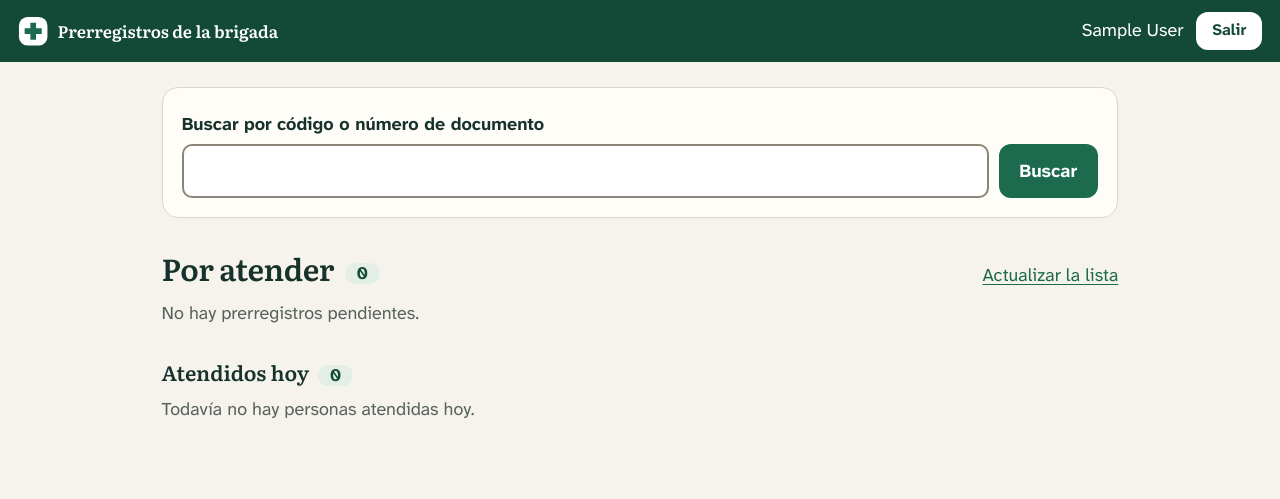
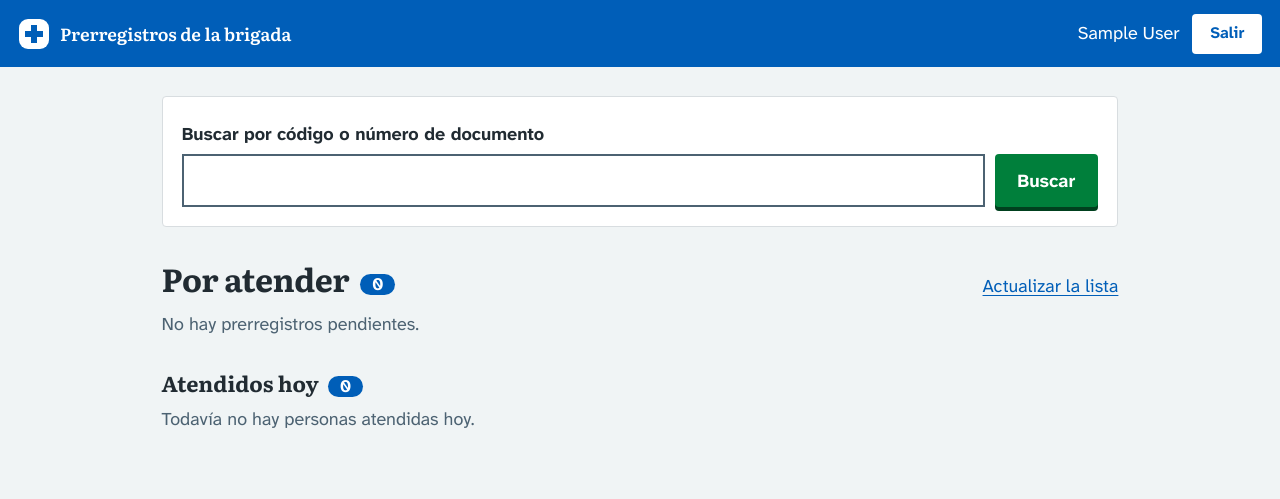
Before and after one commit to kitsalud-movil-plats1/apps, a Flask app: page / in a window 1280 px wide. Shown: the top 499 px of the page. Run offline with Flask 3, Linux system fonts and the light colour scheme; the visitor is signed in with stand-in values (Sample User, id 1); data that the repository does not hold is empty; some libraries are stand-ins or nearby versions.

Commit message:
Cambia la paleta de las páginas a la del sistema de diseño del NHS

```diff
--- a/clinica01/consultas/static/estilo.css
+++ b/clinica01/consultas/static/estilo.css
@@ -1,6 +1,10 @@
 /* Apariencia común de las páginas del kit (portal, prerregistro, consulta y
-   certificado). Las fuentes van junto a este archivo, en fuentes/, para que
-   todo se vea igual sin Internet. Licencia SIL OFL 1.1 en fuentes/OFL.txt */
+   certificado). La paleta y los patrones (foco amarillo, botón con sombra,
+   bordes de campo oscuros, fondo gris claro) siguen el sistema de diseño del
+   servicio de salud del Reino Unido (service-manual.nhs.uk), pensado para
+   personas de todas las edades y niveles de lectura, con contraste AA. Las
+   fuentes van junto a este archivo, en fuentes/, para que todo se vea igual sin
+   Internet. Licencia SIL OFL 1.1 en fuentes/OFL.txt */
 @font-face {
   font-family: "Atkinson Hyperlegible Next";
   src: url("fuentes/atkinson-hyperlegible-next.woff2") format("woff2");
@@ -15,31 +19,33 @@
 }
 
 :root {
-  --tinta: #17322d;
-  --gris: #57625e;
-  --verde: #1d6b4f;
-  --verde-hondo: #134a37;
-  --verde-suave: #e3eee7;
-  --papel: #f6f3ec;
-  --hoja: #fffdf8;
-  --borde: #ddd5c6;
-  --borde-campo: #8a8577;
-  --ladrillo: #a3341f;
-  --ladrillo-suave: #f8e4dc;
-  --foco: #d99a00;
-  --texto: "Atkinson Hyperlegible Next", sans-serif;
-  --titulo: "Literata", Georgia, serif;
+  --tinta: #212b32;
+  --gris: #4c6272;
+  --azul: #005eb8;
+  --azul-hondo: #003087;
+  --azul-suave: #e8f1fa;
+  --verde: #007f3b;
+  --verde-hondo: #00401e;
+  --fondo: #f0f4f5;
+  --blanco: #ffffff;
+  --borde: #d8dde0;
+  --borde-campo: #4c6272;
+  --rojo: #d5281b;
+  --rojo-suave: #fbe9e7;
+  --foco: #ffeb3b;
+  --fuente: "Atkinson Hyperlegible Next", sans-serif;
+  --fuente-titulo: "Literata", Georgia, serif;
 }
 
 * { box-sizing: border-box; }
 html { -webkit-text-size-adjust: 100%; }
 body {
   margin: 0;
-  font-family: var(--texto);
+  font-family: var(--fuente);
   font-size: 1.125rem;
   line-height: 1.55;
   color: var(--tinta);
-  background: var(--papel);
+  background: var(--fondo);
 }
 
 .barra {
@@ -48,43 +54,65 @@ body {
   align-items: center;
   justify-content: space-between;
   gap: .6rem 1rem;
-  padding: .75rem 1.1rem;
-  background: var(--verde-hondo);
-  color: #fff;
+  padding: .85rem 1.1rem;
+  color: var(--blanco);
+  background: var(--azul);
 }
 .marca {
   display: flex;
   align-items: center;
-  gap: .6rem;
+  gap: .65rem;
   margin: 0;
-  font-family: var(--titulo);
-  font-size: 1.05rem;
+  font-family: var(--fuente-titulo);
+  font-size: 1.1rem;
   font-weight: 600;
   color: inherit;
   text-decoration: none;
 }
-.marca svg { width: 1.9rem; height: 1.9rem; flex: none; }
+.marca svg { width: 2rem; height: 2rem; flex: none; }
 
-main { max-width: 36rem; margin: 0 auto; padding: 1.6rem 1.1rem 3.5rem; }
+main { max-width: 36rem; margin: 0 auto; padding: 1.8rem 1.1rem 3.5rem; }
 
-h1, h2 { font-family: var(--titulo); color: var(--tinta); line-height: 1.2; }
-h1 { font-size: 1.9rem; font-weight: 600; margin: .2rem 0 .7rem; letter-spacing: -.01em; }
-h2 { font-size: 1.3rem; font-weight: 600; margin: 2.2rem 0 .6rem; }
+h1, h2 { font-family: var(--fuente-titulo); color: var(--tinta); line-height: 1.2; }
+h1 { font-size: 2rem; font-weight: 700; margin: .1rem 0 .8rem; letter-spacing: -.01em; }
+h2 { font-size: 1.35rem; font-weight: 700; margin: 2.2rem 0 .6rem; }
 p { margin: .6rem 0; }
-.entrada { font-size: 1.2rem; color: var(--gris); }
+.entrada { font-size: 1.2rem; }
 .nota { color: var(--gris); font-size: 1rem; }
-a { color: var(--verde); text-underline-offset: .18em; }
-a:focus-visible, button:focus-visible, input:focus-visible, select:focus-visible, textarea:focus-visible, summary:focus-visible {
-  outline: 3px solid var(--foco);
-  outline-offset: 2px;
+a { color: var(--azul); text-decoration-thickness: 1px; text-underline-offset: .18em; }
+a:hover { color: var(--azul-hondo); text-decoration-thickness: 3px; }
+
+/* Foco visible y fuerte: fondo amarillo y línea negra debajo */
+a:focus-visible {
+  outline: 4px solid transparent;
+  color: var(--tinta);
+  background: var(--foco);
+  box-shadow: 0 -2px var(--foco), 0 4px var(--tinta);
+  text-decoration: none;
+}
+button:focus-visible, .boton:focus-visible {
+  outline: 4px solid transparent;
+  color: var(--tinta);
+  background: var(--foco);
+  box-shadow: 0 4px 0 var(--tinta);
+}
+input:focus-visible, select:focus-visible, textarea:focus-visible {
+  outline: 4px solid var(--foco);
+  outline-offset: 0;
+  box-shadow: inset 0 0 0 2px var(--tinta);
 }
 
 .hoja {
-  background: var(--hoja);
+  margin: 1rem 0;
+  padding: 1.1rem 1.2rem;
+  background: var(--blanco);
   border: 1px solid var(--borde);
-  border-radius: 16px;
-  padding: 1.1rem 1.2rem;
-  margin: 1rem 0;
+  border-radius: 4px;
+}
+.destacado {
+  margin: 1.2rem 0;
+  padding: .3rem 0 .3rem 1.1rem;
+  border-left: 8px solid var(--azul);
 }
 
 button, .boton {
@@ -93,50 +121,52 @@ button, .boton {
   justify-content: center;
   gap: .6rem;
   width: 100%;
-  min-height: 3.4rem;
-  margin: 1.4rem 0 0;
+  min-height: 3.3rem;
+  margin: 1.5rem 0 .3rem;
   padding: .8rem 1.2rem;
   font: inherit;
   font-weight: 700;
   font-size: 1.15rem;
-  color: #fff;
+  color: var(--blanco);
   background: var(--verde);
-  border: 0;
-  border-radius: 12px;
+  border: 2px solid transparent;
+  border-radius: 4px;
+  box-shadow: 0 4px 0 var(--verde-hondo);
   text-decoration: none;
   cursor: pointer;
 }
-button:hover, .boton:hover { background: var(--verde-hondo); }
+button:hover, .boton:hover { color: var(--blanco); background: #00662f; }
+button:active, .boton:active { transform: translateY(4px); box-shadow: none; }
 .boton svg, button svg { width: 1.4rem; height: 1.4rem; flex: none; }
 button.secundario, .boton.secundario {
-  color: var(--verde-hondo);
-  background: transparent;
-  border: 2px solid var(--verde);
+  color: var(--azul);
+  background: var(--blanco);
+  border-color: var(--azul);
+  box-shadow: 0 4px 0 var(--azul);
 }
-button.secundario:hover, .boton.secundario:hover { background: var(--verde-suave); }
+button.secundario:hover, .boton.secundario:hover { color: var(--azul-hondo); background: var(--azul-suave); }
 
-label { display: block; margin-top: 1.2rem; font-weight: 700; }
+label { display: block; margin-top: 1.3rem; font-weight: 700; }
 input, select, textarea {
   display: block;
   width: 100%;
   margin-top: .35rem;
-  padding: .7rem .8rem;
+  padding: .65rem .75rem;
   font: inherit;
   color: var(--tinta);
-  background: #fff;
+  background: var(--blanco);
   border: 2px solid var(--borde-campo);
-  border-radius: 10px;
+  border-radius: 0;
 }
 textarea { resize: vertical; }
-[aria-invalid="true"] { border-color: var(--ladrillo); }
-.error { color: var(--ladrillo); font-weight: 700; margin: .35rem 0 0; }
+[aria-invalid="true"] { border: 4px solid var(--rojo); }
+.error { color: var(--rojo); font-weight: 700; margin: .35rem 0 0; }
 .aviso {
   margin: 1rem 0;
   padding: .9rem 1rem;
   font-weight: 700;
-  background: var(--ladrillo-suave);
-  border-left: 6px solid var(--ladrillo);
-  border-radius: 8px;
+  background: var(--blanco);
+  border: 4px solid var(--rojo);
 }
 .vacio { color: var(--gris); }
 
@@ -144,25 +174,25 @@ textarea { resize: vertical; }
 main { max-width: 62rem; }
 .angosto { max-width: 26rem; margin: 1rem auto; }
 .salir { display: flex; align-items: center; gap: .8rem; margin: 0; }
-.salir button { width: auto; min-height: 0; margin: 0; padding: .4rem 1rem; font-size: 1rem; color: var(--verde-hondo); background: #fff; }
-.salir button:hover { background: var(--verde-suave); }
-.buscar { padding: .2rem 1.2rem 1.2rem; background: var(--hoja); border: 1px solid var(--borde); border-radius: 16px; }
+.salir button { width: auto; min-height: 0; margin: 0; padding: .35rem 1rem; font-size: 1rem; color: var(--azul); background: var(--blanco); box-shadow: none; }
+.salir button:hover { color: var(--azul-hondo); background: var(--azul-suave); }
+.buscar { padding: .2rem 1.2rem 1.2rem; background: var(--blanco); border: 1px solid var(--borde); border-radius: 4px; }
 .buscar .fila { display: flex; gap: .6rem; }
 .buscar .fila input { flex: 1; }
-.buscar .fila button { width: auto; min-height: 0; margin-top: .35rem; padding: .7rem 1.3rem; }
+.buscar .fila button { width: auto; min-height: 0; margin: .35rem 0 0; padding: .6rem 1.3rem; }
 .buscar p { margin: .6rem 0 0; }
 .encabezado { display: flex; flex-wrap: wrap; align-items: baseline; justify-content: space-between; gap: .4rem 1rem; margin-top: 2rem; }
 .encabezado h1, .encabezado h2 { margin: 0; }
-.cuenta { display: inline-block; min-width: 2.2rem; padding: 0 .55rem; margin-left: .3rem; font-family: var(--texto); font-size: 1.1rem; font-weight: 700; text-align: center; color: var(--verde-hondo); background: var(--verde-suave); border-radius: 999px; vertical-align: middle; }
-.tarjeta { margin-top: .9rem; padding: 1rem 1.2rem; background: var(--hoja); border: 1px solid var(--borde); border-radius: 16px; }
+.cuenta { display: inline-block; min-width: 2.2rem; padding: 0 .55rem; margin-left: .3rem; font-family: var(--fuente); font-size: 1.1rem; font-weight: 700; text-align: center; color: var(--blanco); background: var(--azul); border-radius: 999px; vertical-align: middle; }
+.tarjeta { margin-top: .9rem; padding: 1rem 1.2rem; background: var(--blanco); border: 1px solid var(--borde); border-left: 8px solid var(--azul); border-radius: 4px; }
+.tarjeta.atendido { border-left-color: var(--verde); }
 .cabeza { display: flex; justify-content: space-between; align-items: baseline; gap: 1rem; }
 .codigo { margin: 0; font-size: 1.9rem; font-weight: 800; letter-spacing: .25em; }
 .hora { margin: 0; color: var(--gris); font-size: 1rem; }
-.persona { margin: .2rem 0 .5rem; font-family: var(--titulo); font-size: 1.3rem; font-weight: 600; }
+.persona { margin: .2rem 0 .5rem; font-family: var(--fuente-titulo); font-size: 1.3rem; font-weight: 700; }
 dl { display: grid; grid-template-columns: max-content 1fr; gap: .15rem 1rem; margin: 0; }
 dt { color: var(--gris); }
 dd { margin: 0; }
-.atendido { opacity: .85; }
 @media (min-width: 48rem) {
   .tarjeta { display: grid; grid-template-columns: 9rem 1fr 15rem; gap: .4rem 1.4rem; align-items: center; }
   .cabeza { flex-direction: column; gap: 0; grid-row: 1 / span 2; }
--- a/clinica01/consultas/templates/base.html
+++ b/clinica01/consultas/templates/base.html
@@ -8,7 +8,7 @@
 </head>
 <body>
 <header class="barra">
-  <p class="marca"><svg viewBox="0 0 32 32" aria-hidden="true"><rect x="1" y="1" width="30" height="30" rx="9" fill="#fff"/><path d="M13 7h6v6h6v6h-6v6h-6v-6H7v-6h6z" fill="#1d6b4f"/></svg> Prerregistros de la brigada</p>
+  <p class="marca"><svg viewBox="0 0 32 32" aria-hidden="true"><rect x="1" y="1" width="30" height="30" rx="9" fill="#fff"/><path d="M13 7h6v6h6v6h-6v6h-6v-6H7v-6h6z" fill="#005eb8"/></svg> Prerregistros de la brigada</p>
   {% if usuario %}
   <form method="post" action="/salir" class="salir">
     <span>{{ nombre }}</span>
--- a/comunidad01/caddy/publica/index.html
+++ b/comunidad01/caddy/publica/index.html
@@ -7,7 +7,7 @@
 <link rel="stylesheet" href="/estilo.css">
 </head>
 <body>
-<header class="barra"><p class="marca"><svg viewBox="0 0 32 32" aria-hidden="true"><rect x="1" y="1" width="30" height="30" rx="9" fill="#fff"/><path d="M13 7h6v6h6v6h-6v6h-6v-6H7v-6h6z" fill="#1d6b4f"/></svg> Kit de salud móvil</p></header>
+<header class="barra"><p class="marca"><svg viewBox="0 0 32 32" aria-hidden="true"><rect x="1" y="1" width="30" height="30" rx="9" fill="#fff"/><path d="M13 7h6v6h6v6h-6v6h-6v-6H7v-6h6z" fill="#005eb8"/></svg> Kit de salud móvil</p></header>
 <main>
 <h1>Certificado del kit de salud</h1>
 <p class="entrada">Las páginas del kit que manejan datos (registro de pacientes y prerregistro) usan HTTPS con un certificado propio del kit. Si instala este certificado una vez, el navegador deja de mostrar la advertencia de seguridad.</p>
--- a/comunidad01/formularios/templates/base.html
+++ b/comunidad01/formularios/templates/base.html
@@ -7,7 +7,7 @@
 <link rel="stylesheet" href="{{ url_for('static', filename='estilo.css') }}">
 </head>
 <body>
-<header class="barra"><p class="marca"><svg viewBox="0 0 32 32" aria-hidden="true"><rect x="1" y="1" width="30" height="30" rx="9" fill="#fff"/><path d="M13 7h6v6h6v6h-6v6h-6v-6H7v-6h6z" fill="#1d6b4f"/></svg> Kit de salud móvil</p></header>
+<header class="barra"><p class="marca"><svg viewBox="0 0 32 32" aria-hidden="true"><rect x="1" y="1" width="30" height="30" rx="9" fill="#fff"/><path d="M13 7h6v6h6v6h-6v6h-6v-6H7v-6h6z" fill="#005eb8"/></svg> Kit de salud móvil</p></header>
 <main>
 {% block contenido %}{% endblock %}
 </main>
--- a/comunidad01/formularios/templates/gracias.html
+++ b/comunidad01/formularios/templates/gracias.html
@@ -1,10 +1,11 @@
 {% extends "base.html" %}
 {% block titulo %}Registro recibido{% endblock %}
 {% block contenido %}
-<div class="listo"><svg viewBox="0 0 24 24" fill="none" stroke="currentColor" stroke-width="2.6" stroke-linecap="round" stroke-linejoin="round" aria-hidden="true"><path d="M5 12.5l4.5 4.5L19 7.5"/></svg></div>
+<div class="listo">
 <h1>Listo, {{ nombres }}</h1>
 <p>Recibimos sus datos. Su código es</p>
 <p class="codigo" aria-label="Código {{ codigo | join(' ') }}">{{ codigo }}</p>
+</div>
 <p>Guarde este código o tómele una foto. El personal de salud lo va a llamar por él.</p>
 <p><a class="boton secundario" href="/">Registrar a otra persona</a></p>
 {% endblock %}
```
Also changed, not shown: comunidad01/caddy/publica/estilo.css (+88 -58 lines), comunidad01/formularios/static/estilo.css (+110 -76 lines), clinica01/consultas/README.md, comunidad01/formularios/README.md.
